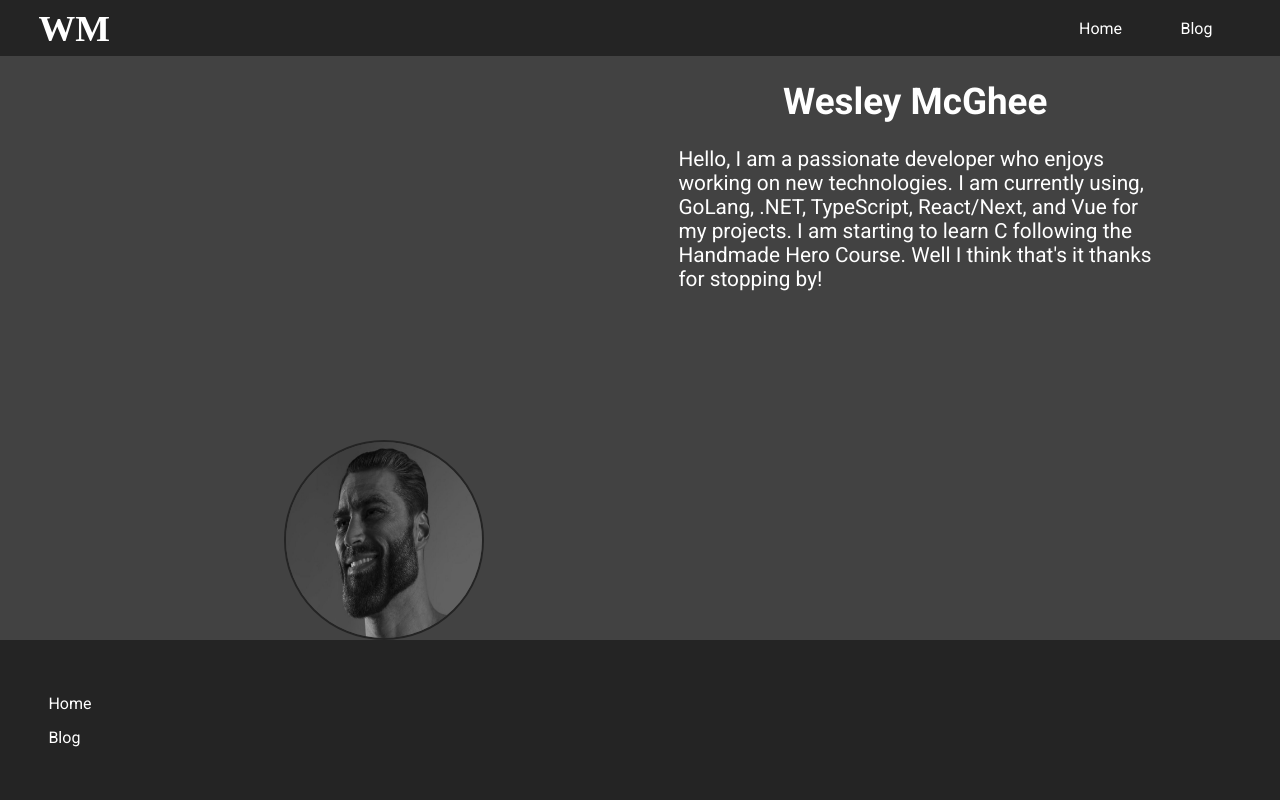
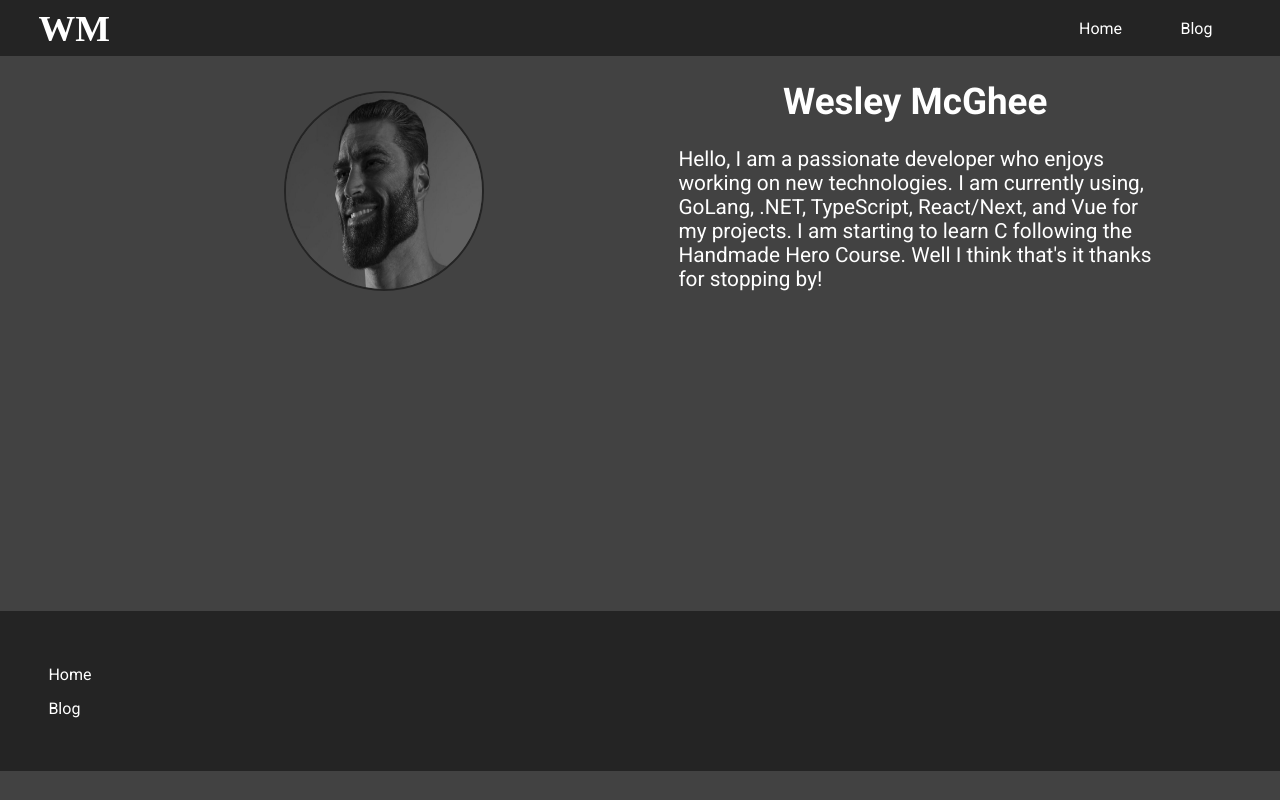
Before and after one commit to WesleyMcGhee/wmmcghee, a Vue app: page / in a window 1280 px wide. Built offline with nearby package versions, Linux system fonts and the light colour scheme; some icons are missing; a web font is replaced by a local one.

Commit message:
finished footer

```diff
--- a/src/components/Experince-Section.vue
+++ b/src/components/Experince-Section.vue
@@ -1 +1,13 @@
-<template></template>
+<template>
+  <section class="experience">
+
+  </section>
+</template>
+
+<style>
+  .experience {
+    background-color: fafafa;
+    color: black;
+    height: 40vh;
+  }
+</style>
--- a/src/components/Footer-con.vue
+++ b/src/components/Footer-con.vue
@@ -11,8 +11,9 @@
       </ul>
     </div>
     <div class="footer-links">
-      <v-icon href="https://github.com/WesleyMcGhee" scale="2" name="bi-github" />
-      <v-icon href="https://www.linkedin.com/in/wesleymcghee/" scale="2" name="bi-linkedin" />
+      <a class="socials-link" href="https://github.com/WesleyMcGhee"><v-icon scale="2" name="bi-github" /></a>
+      <a class="socials-link" href="https://www.linkedin.com/in/wesleymcghee/"><v-icon  scale="2" name="bi-linkedin" /></a>
+
     </div>
   </footer>
 </template>
@@ -60,7 +61,7 @@
     width: 10%;
   }
 
-  .footer-link-items {
-    color: white;
+  .socials-link {
+    color: inherit;
   }
 </style>
--- a/src/pages/Main-Page.vue
+++ b/src/pages/Main-Page.vue
@@ -1,7 +1,9 @@
 <script setup lang="ts">
   import IntroSection from "../components/Intro-Section.vue";
+  import ExperinceSection from "../components/Experince-Section.vue"
 </script>
 
 <template>
   <IntroSection />
+  <ExperinceSection />
 </template>
```
